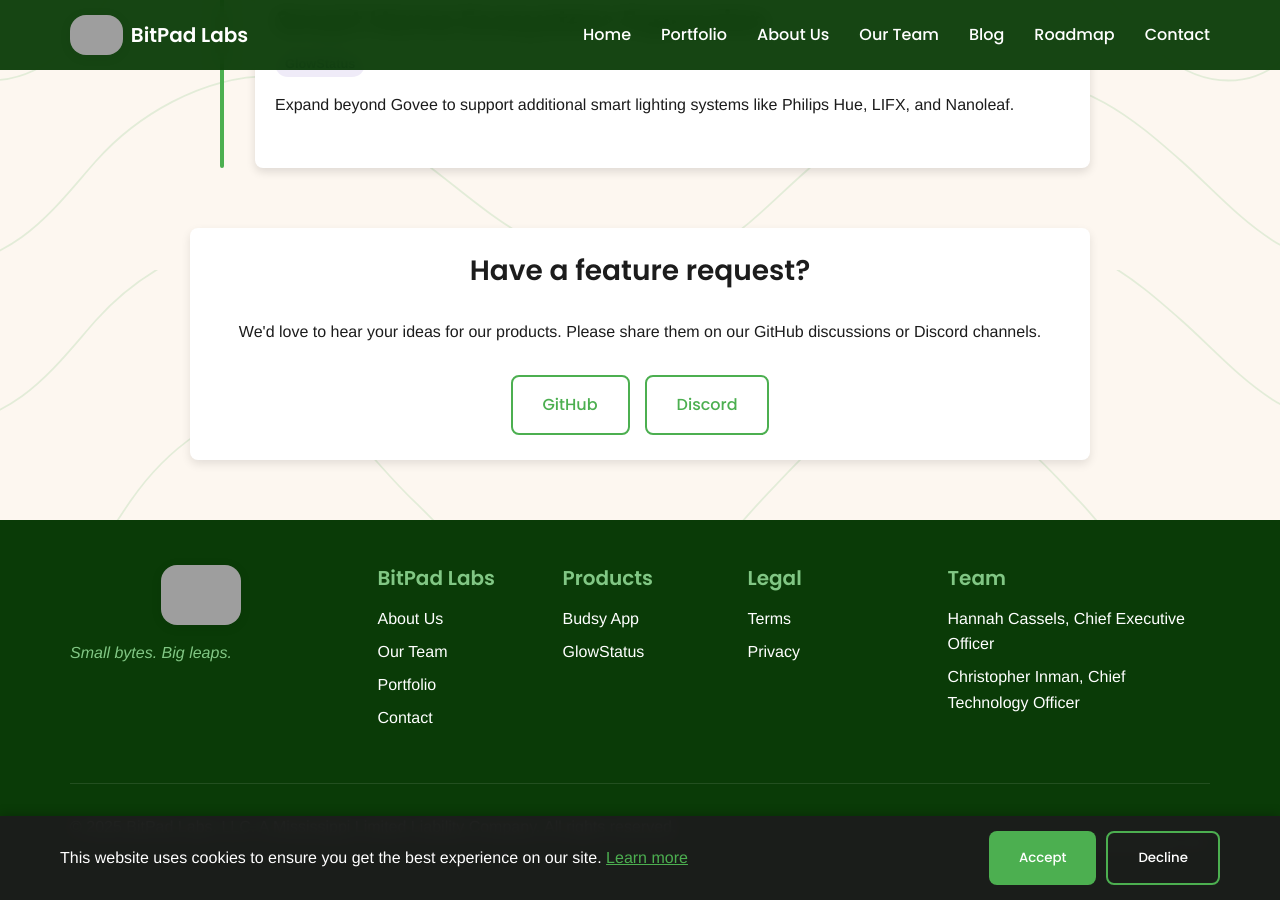
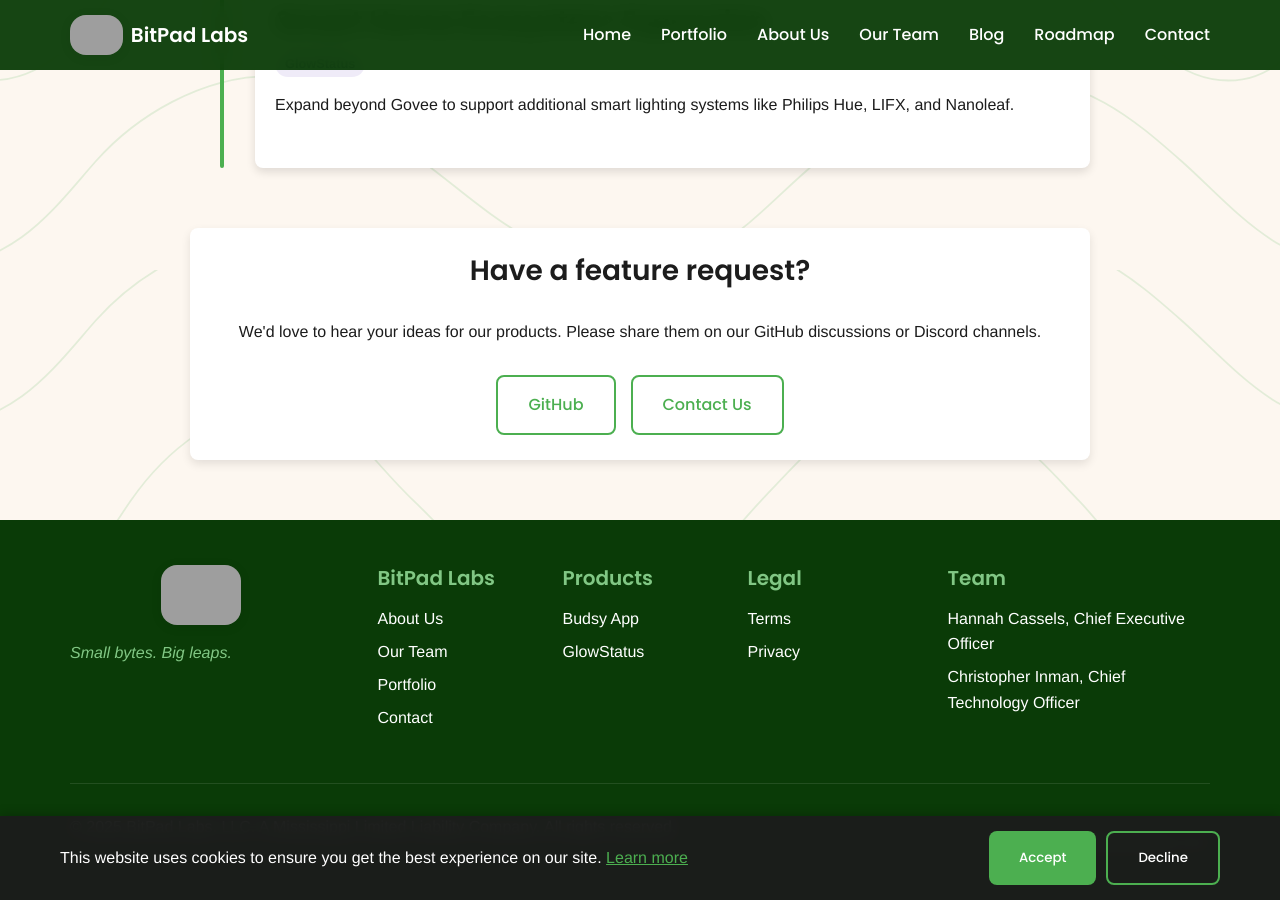
Before and after one commit to BitPadLabs/BitPadLabs-Site, a Jekyll site: the page built from roadmap.html, in a window 1280 px wide and 900 px high, scrolled down 3371 px. Built offline with Jekyll 4.4.1, drawn with Linux system fonts in a browser that asks for light colours; grey boxes are pictures that could not be loaded.

Commit message:
Update call-to-action button to link to contact page instead of Discord

```diff
--- a/roadmap.html
+++ b/roadmap.html
@@ -129,7 +129,7 @@
         <p>We'd love to hear your ideas for our products. Please share them on our GitHub discussions or Discord channels.</p>
         <div class="cta-buttons">
           <a href="https://github.com/BitPadLabs" target="_blank" class="btn btn-third">GitHub</a>
-          <a href="https://discord.gg/glowstatus" target="_blank" class="btn btn-third">Discord</a>
+          <a href="contact.html" target="_blank" class="btn btn-third">Contact Us</a>
         </div>
       </div>
     </div>
```
